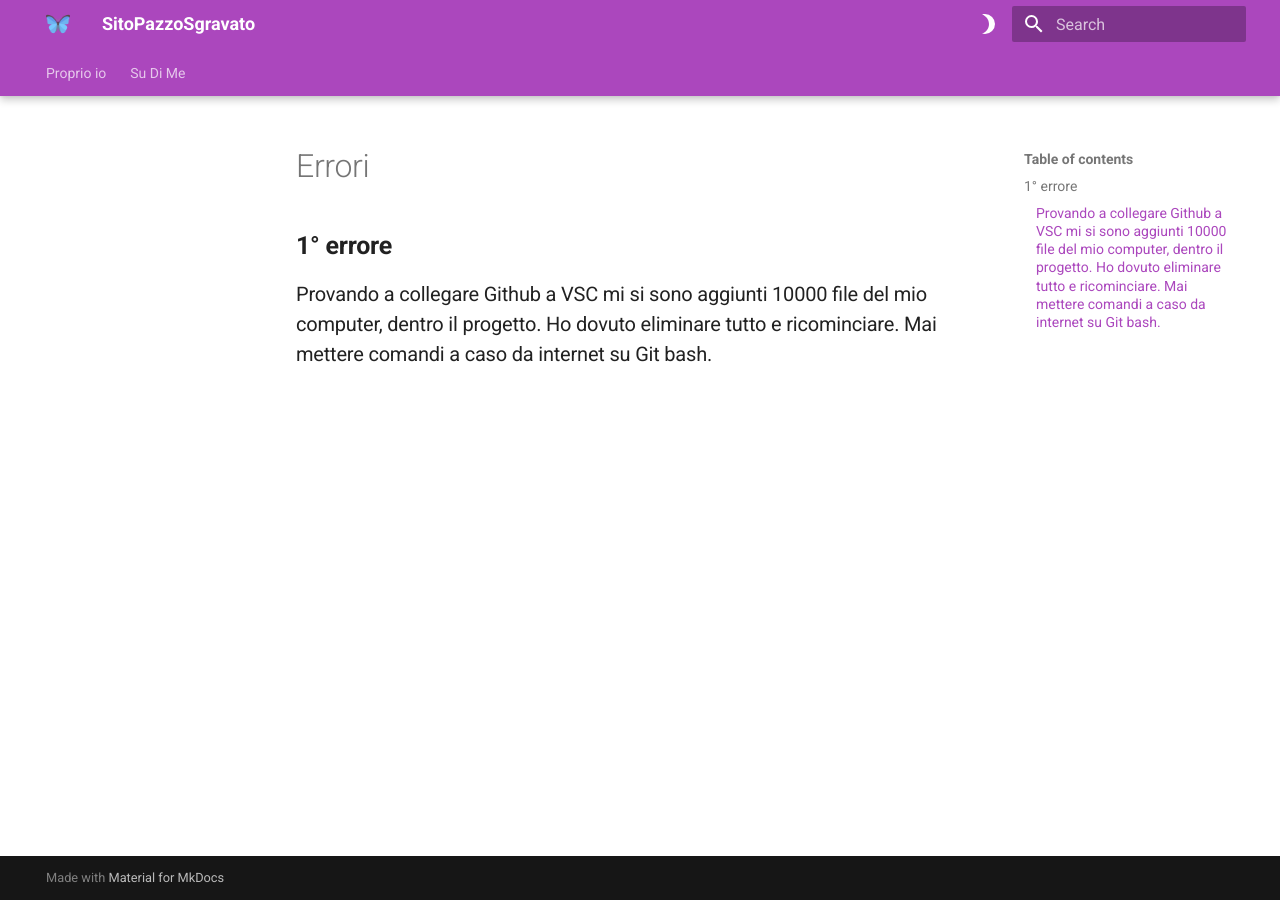
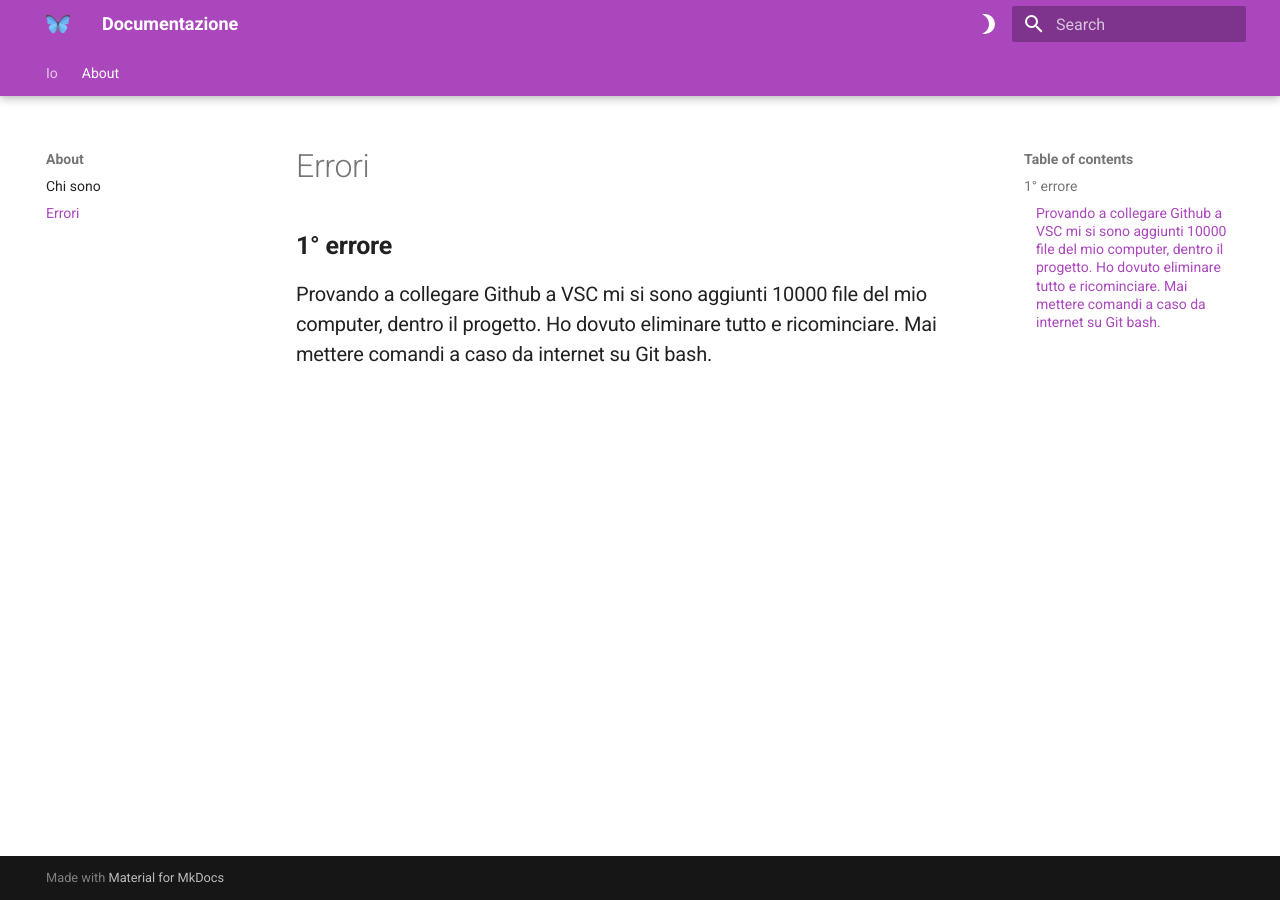
Before and after one commit to thaaby/primo-anno, an MkDocs documentation site: the page built from docs/About/Errori.md, in a window 1280 px wide. Built offline with MkDocs 1.6.1 and Material for MkDocs 9.7.7, drawn with Linux system fonts in a browser that asks for light colours.

Commit message:
direttive aggiustate

```diff
--- a/mkdocs.yml
+++ b/mkdocs.yml
@@ -1,4 +1,4 @@
-site_name: SitoPazzoSgravato
+site_name: Documentazione
 site_url: https://mydomain.org/mysite
 theme:
   name: material
@@ -36,7 +36,7 @@ theme:
 
 
 nav:
-  - Proprio io: Me.md
-  - Su Di Me:
-    - Chi sono: Su Di Me/Chisono.md
-    - Errori: Su Di Me/Errori.md
+  - Io: Me.md
+  - About:
+    - Chi sono: About/Chisono.md
+    - Errori: About/Errori.md
```
Also changed, not shown: README.md (+0 -3 lines), docs/About/Chisono.md (renamed from docs/Su di me/Chisono.md), docs/About/Errori.md (renamed from docs/Su di me/Errori.md).
